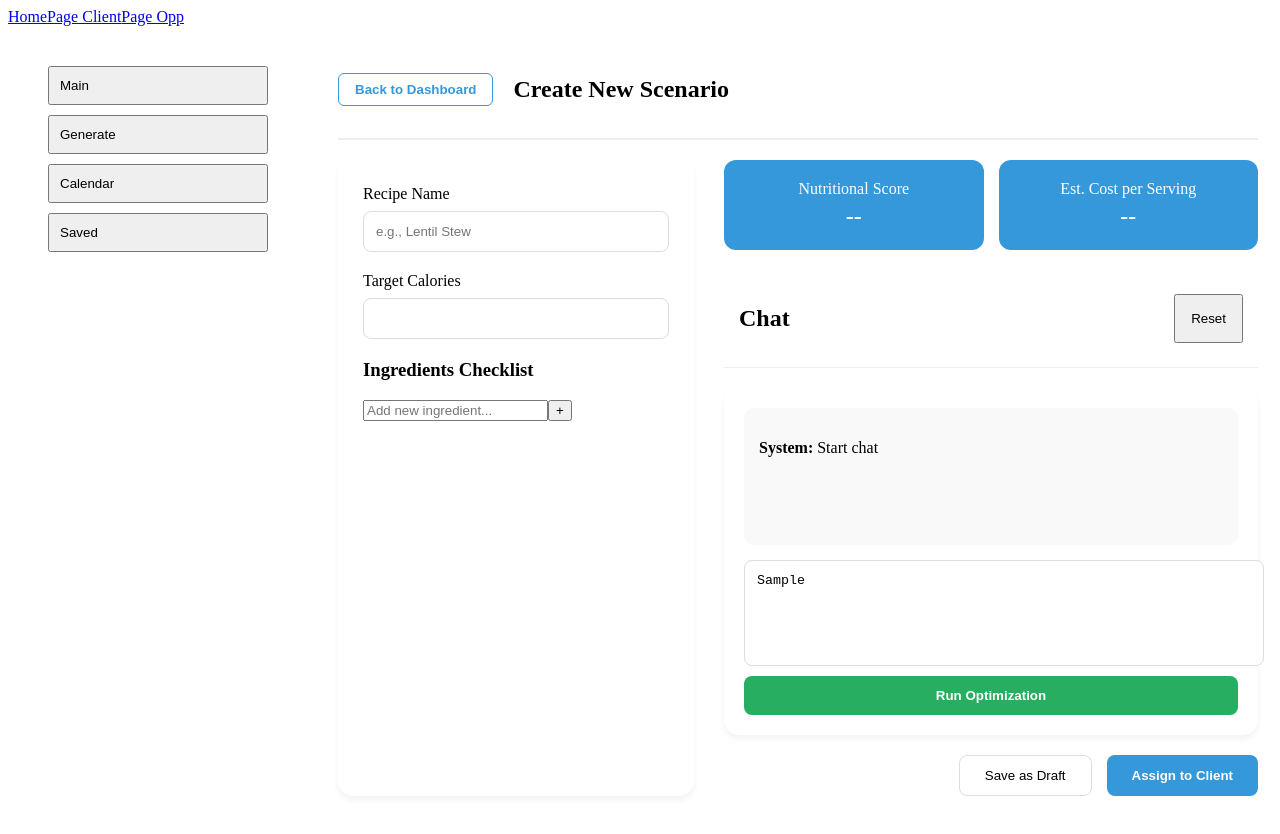
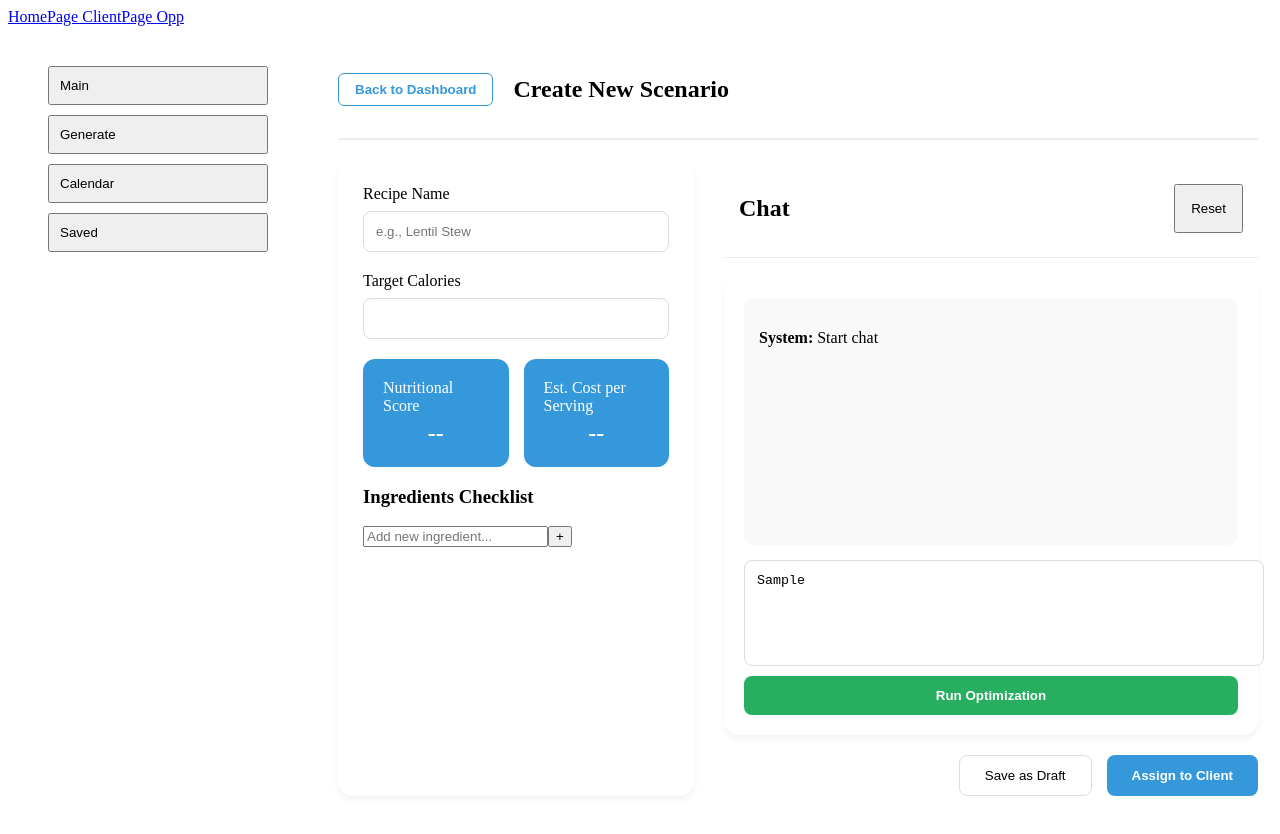
Before and after one commit to CaiaG/Optaimeal-Prototype, a React (Vite) app in the folder optaimeal/: page /opp in a window 1280 px wide. Both pictures are taken after typing "Sample" into the empty fields and a click on the button "Generate". Built offline with nearby package versions, Linux system fonts and the light colour scheme.

Commit message:
reorganize

```diff
--- a/optaimeal/src/pages/PageOpp.tsx
+++ b/optaimeal/src/pages/PageOpp.tsx
@@ -1,35 +1,7 @@
 import styles from './PageOpp.module.css';
 import { useState, useEffect } from 'react';
+import { createEmptyMeal, type MealPlan } from './types/mealplan';
 
-export type MealStatus = 'Draft' | 'Active' | 'Archived';
-
-
-// move to own class file soon
-export class MealPlan {
-  id: number;
-  meal_name: string;
-  recipe_id: number | null;
-  status: MealStatus;
-  calories: number;
-  nutritional_score: number;
-  ingredients: string[];
-  assignment_date: string;
-  client_ids: number[];
-  estimated_cost: number;
-
-  constructor() {
-    this.id = -1;
-    this.meal_name = "";
-    this.recipe_id = -1;
-    this.status = "Draft";
-    this.calories = -1;
-    this.nutritional_score = -1;
-    this.ingredients = [];
-    this.assignment_date = "";
-    this.client_ids = [];
-    this.estimated_cost = -1;
-  }
-}
 export const MOCK_WEEKLY_MENU: MealPlan[] = [
   {
     id: 0,
@@ -64,7 +36,7 @@ export const MOCK_WEEKLY_MENU: MealPlan[] = [
     nutritional_score: 2.0,
     ingredients: ["rice", "lentils", "carrots"],
     assignment_date: "2026-07-03",
-    client_ids: [14-19],
+    client_ids: [14, 19],
     estimated_cost: 3
   },
   {
@@ -76,7 +48,7 @@ export const MOCK_WEEKLY_MENU: MealPlan[] = [
     nutritional_score: 9.5,
     ingredients: ["beef", "onions", "tomatoes"],
     assignment_date: "2026-07-04",
-    client_ids: [20-23],
+    client_ids: [20, 23],
     estimated_cost: 99
   },
   {
@@ -88,24 +60,24 @@ export const MOCK_WEEKLY_MENU: MealPlan[] = [
     nutritional_score: 5.0,
     ingredients: ["cabbage", "potatoes", "leftover greens"],
     assignment_date: "2026-07-05",
-    client_ids: [15, 24-26],
+    client_ids: [15, 24, 26],
     estimated_cost: 193
   }
 ];
 
 export default function PageOpp() {
 
-
   const [activeView, setActiveView] = useState('home');
   const [addMode, setAddMode] = useState('button');
   const [chatInput, setChatInput] = useState('');
-  const [selectedMeal, setSelectedMeal] = useState<MealPlan>();
+  const [selectedMeal, setSelectedMeal] = useState<MealPlan | null>(null);
   const [chatHistory, setChatHistory] = useState([
     { sender: 'System', text: "Start chat" }
   ]);
   const [meals, setMeals] = useState<MealPlan[]>([]);
   const [ingredientInput, setIngredientInput] = useState('');
-  const [scenarioPrompt, setScenarioPrompt] = useState('');
+
+
 
   const handleSendMessage = () => {
     // if empty message ignores
@@ -116,7 +88,6 @@ export default function PageOpp() {
     setChatHistory([...chatHistory, newMessage]);
 
     setChatInput('');
-    // automatically set to "feedback received" after user "sends" messgae
     setTimeout(() => {
       setChatHistory(prev => [...prev, {
         sender: 'System',
@@ -140,7 +111,7 @@ export default function PageOpp() {
   };
 
   const handleCreateNew = () => {
-    setSelectedMeal(new MealPlan());
+    setSelectedMeal(createEmptyMeal());
     setActiveView('generate');
   };
 
@@ -157,6 +128,18 @@ export default function PageOpp() {
       setSelectedMeal({ ...selectedMeal, ingredients: updatedIngredients });
     }
   };
+
+  const handleNavigation = (view: string, meal: MealPlan | null = null) => {
+    if (view === 'generate' && !meal) {
+      setSelectedMeal(createEmptyMeal());
+    } else {
+      setSelectedMeal(meal);
+    }
+
+    setActiveView(view);
+  };
+
+
 
   useEffect(() => {
     setMeals(MOCK_WEEKLY_MENU);
@@ -205,8 +188,6 @@ export default function PageOpp() {
     setActiveMenuDate(null);
   };
 
-
-
   const isDateLocked = (day: number): boolean => {
     const cellDate = new Date(calendarDate.getFullYear(), calendarDate.getMonth(), day);
     const today = new Date();
@@ -215,6 +196,7 @@ export default function PageOpp() {
 
     return cellDate <= today;
   };
+
 
   return (
     <div className={styles.opp_container}>
@@ -229,7 +211,17 @@ export default function PageOpp() {
       </aside>
 
       <main className={styles.main_content}>
-        {activeView === 'home' ? (
+        {activeView === 'home' && <HomeView onSelect={handleNavigation} />}
+        {activeView === 'generate' && <GenerateView meal={selectedMeal} onBack={() => setActiveView('home')} />}
+        {activeView === 'calendar' && <CalendarView />}
+        {activeView === 'saved' && <SavedView onEdit={(m) => handleNavigation('generate', m)} />}
+      </main>
+    </div>
+  );
+
+
+  function HomeView({ onSelect }: { onSelect: (v: string, m: MealPlan | null) => void }) {
+    return (
       <div className={styles.home_wrapper}>
 
           <section className={styles.recent_meals_scroll}>
@@ -315,9 +307,13 @@ export default function PageOpp() {
             </div>
           </section>
         </div>
+    );
+  }
 
-        // Chat interface
-        ) : activeView === 'generate' ? (
+  function GenerateView({ meal, onBack }: { meal: MealPlan | null, onBack: () => void }) {
+    const [data, setData] = useState<MealPlan>(meal || createEmptyMeal());
+
+    return (
       <div className={styles.generate_container}>
           {/* 1. Header & Navigation */}
           <header className={styles.generate_header}>
@@ -344,6 +340,17 @@ export default function PageOpp() {
                   type="number"
                   defaultValue={selectedMeal?.calories || ""}
                 />
+              </div>
+
+              <div className={styles.metrics_dashboard}>
+                <div className={styles.metric_card}>
+                  <span>Nutritional Score</span>
+                  <strong>{selectedMeal ? selectedMeal.nutritional_score: "--"}</strong>
+                </div>
+                <div className={styles.metric_card}>
+                  <span>Est. Cost per Serving</span>
+                  <strong>{selectedMeal ? selectedMeal.calories : "--"}</strong>
+                </div>
               </div>
 
               <section className={styles.ingredients_section}>
@@ -389,16 +396,6 @@ export default function PageOpp() {
             </section>
 
             <section className={styles.llm_tool_section}>
-              <div className={styles.metrics_dashboard}>
-                <div className={styles.metric_card}>
-                  <span>Nutritional Score</span>
-                  <strong>{selectedMeal ? selectedMeal.calories: "--"}</strong>
-                </div>
-                <div className={styles.metric_card}>
-                  <span>Est. Cost per Serving</span>
-                  <strong>{selectedMeal ? selectedMeal.calories : "--"}</strong>
-                </div>
-              </div>
 
               <header className={styles.chat_header}>
                 <h2>Chat</h2>
@@ -438,9 +435,11 @@ export default function PageOpp() {
             </section>
           </div>
         </div>
+    );
+  }
 
-        ) : activeView === 'calendar' ? (
-
+  function CalendarView() {
+    return (
       <section className={styles.calendar_view_area}>
         <header className={styles.calendar_header}>
           <div className={styles.client_picker}>
@@ -496,8 +495,7 @@ export default function PageOpp() {
                   <div className={styles.assignment_tag}>
                     {assignedMeal}
                   </div>
-                    )}
-                    {!locked && activeMenuDate === dateKey && (
+                )}                  {!locked && activeMenuDate === dateKey && (
                   <div className={styles.dummy_menu_popup}>
                     <header className={styles.popup_header}>
                       <span>Saved Meals</span>
@@ -527,7 +525,11 @@ export default function PageOpp() {
           </button>
         </footer>
       </section>
-        ) : activeView === 'saved' ? (
+    );
+  }
+
+  function SavedView({ onEdit }: { onEdit: (m: MealPlan) => void }) {
+    return (
       <div className={styles.saved_container}>
         <header className={styles.saved_header}>
           <button className={styles.back_btn} onClick={() => setActiveView('home')}>
@@ -562,12 +564,7 @@ export default function PageOpp() {
             </div>
           ))}
         </div>
-
-          </div>
-        ) : (
-          <p>e</p>
-        )}
-      </main>
       </div>
     );
   }
+}
--- /dev/null
+++ b/optaimeal/src/pages/types/mealplan.tsx
@@ -0,0 +1,27 @@
+export type MealStatus = 'Draft' | 'Active' | 'Archived';
+
+export interface MealPlan {
+  id: number;
+  meal_name: string;
+  recipe_id: number | null;
+  status: MealStatus;
+  calories: number;
+  nutritional_score: number;
+  ingredients: string[];
+  assignment_date: string;
+  client_ids: number[];
+  estimated_cost: number;
+}
+
+export const createEmptyMeal = (): MealPlan => ({
+  id: -1,
+  meal_name: "",
+  recipe_id: null,
+  status: "Draft",
+  calories: 0,
+  nutritional_score: 0,
+  ingredients: [],
+  assignment_date: new Date().toISOString().split('T')[0],
+  client_ids: [],
+  estimated_cost: 0,
+});
```
Lines whose indentation alone changed are shown as unchanged.
